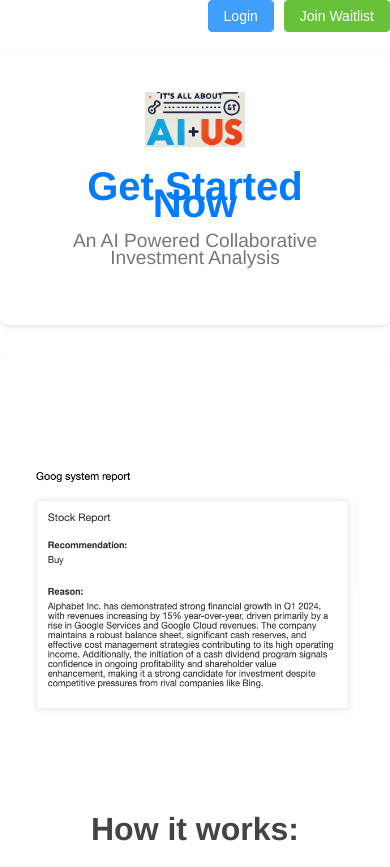
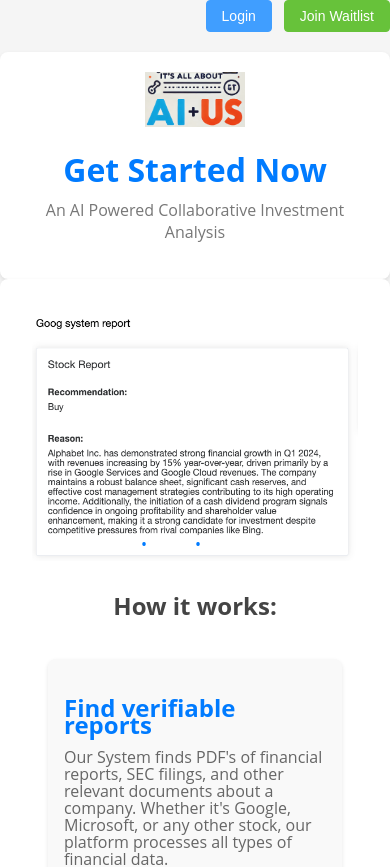
Before and after one commit to advisor-ai-us/platform, a Vue app in the folder webapp/dashboard/: page / in a window 390 px wide. Shown: the top 867 px of the page. Built offline with nearby package versions, Linux system fonts and the light colour scheme; what vue-signature-pad, vue3-cookies would draw is missing.

Commit message:
Fix home page design in mobile

```diff
--- a/webapp/dashboard/src/components/HomePageComponent.vue
+++ b/webapp/dashboard/src/components/HomePageComponent.vue
@@ -62,7 +62,7 @@
   </div>
 </template>
 
-<style scoped>
+<style>
 body {
   font-family: 'Open Sans', sans-serif;
   background: #f5f5f5;
@@ -226,4 +226,28 @@
   justify-content: center;
   align-items: center;
 }
+
+@media (max-width: 768px) {
+  body header {
+    padding: 20px;
+  }
+  body header h1 {
+    line-height: 26px;
+    font-size: 2em;
+  }
+  body header p {
+    font-size: 1em;
+    line-height: 22px;
+  }
+  body .container {
+    margin: 0;
+  }
+  body .el-carousel__container {
+    height: 250px !important;
+  }
+  body .section h2 {
+    font-size: 1.5em;
+    line-height: 26px;
+  }
+}
 </style>
```
